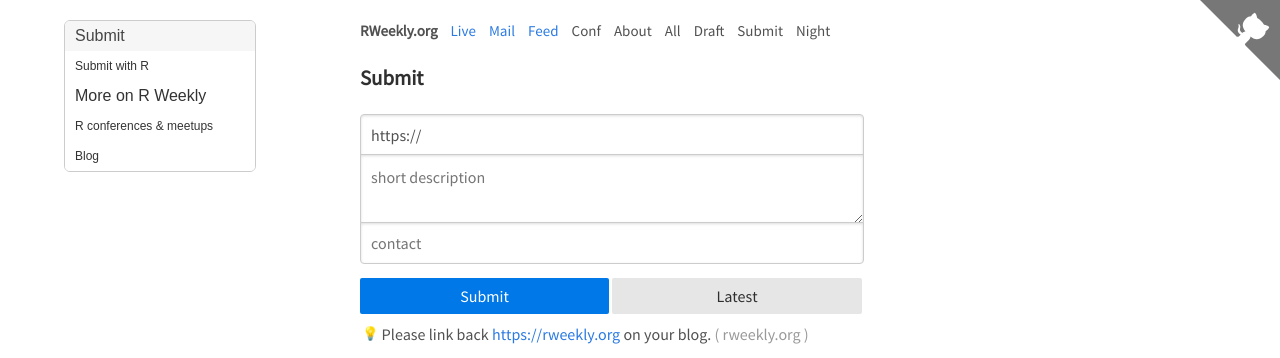
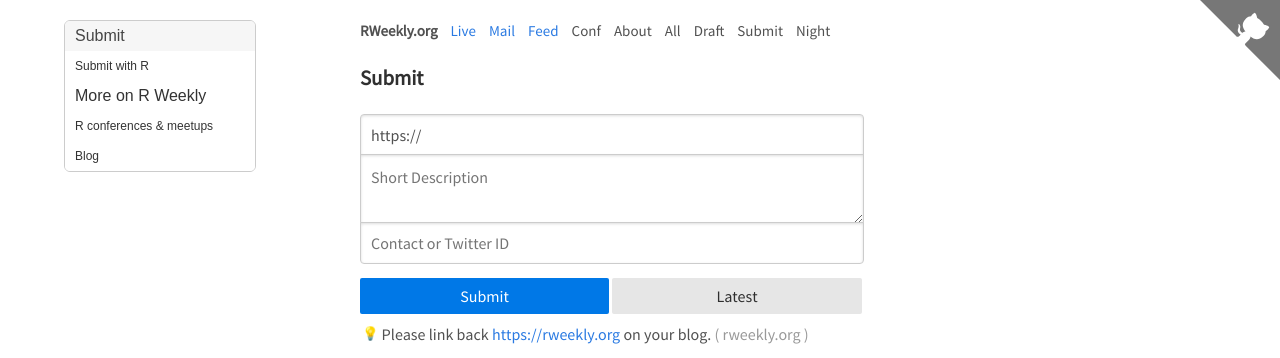
Before and after one commit to rweekly/rweekly.org, a Jekyll site: the page built from submit.html, in a window 1280 px wide. Shown: the top 358 px of the page. Built offline with Jekyll 4.4.1, drawn with Linux system fonts in a browser that asks for light colours; emoji names are drawn with the system emoji font; comment, search, counter and statistics services are not loaded.

Commit message:
about twitter id on submit page

```diff
--- a/submit.html
+++ b/submit.html
@@ -14,8 +14,8 @@
 
     <fieldset class="pure-group">
         <input id="submit-url-1" type="url" value='https://' required style="width: 90%" class="pure-input-1 submit-form-90 " placeholder="URL" text="https://">
-        <textarea id="submit-desc-1" required style="width: 90%" class="pure-input-1 submit-form-90 " placeholder="short description"></textarea>
-        <input id="submit-email-1" style="width: 90%" class="pure-input-1 submit-form-90" placeholder="contact">
+        <textarea id="submit-desc-1" required style="width: 90%" class="pure-input-1 submit-form-90 " placeholder="Short Description"></textarea>
+        <input id="submit-email-1" style="width: 90%" class="pure-input-1 submit-form-90" placeholder="Contact or Twitter ID">
     </fieldset>
 
     <button id="link-submit" style="margin:0 0 0 0 ;width: 44.5%; display: inline-block;" type="submit" class="pure-button pure-input-1-2 pure-button-primary">Submit</button>
```
